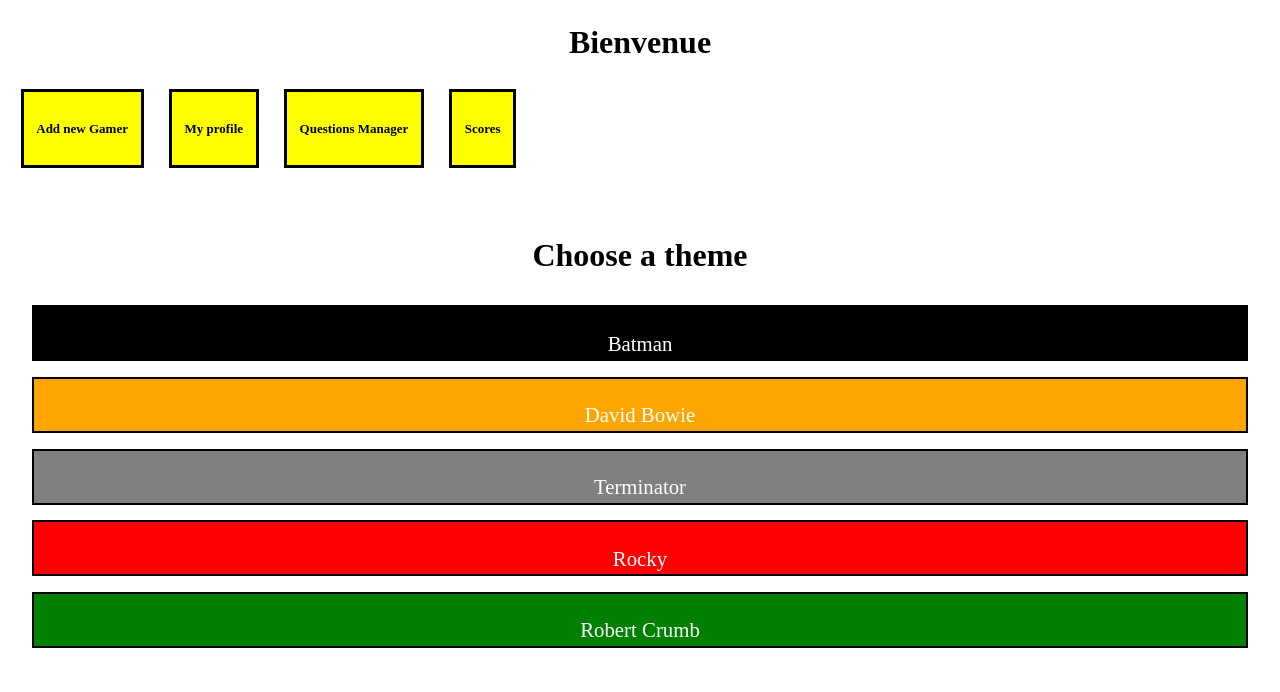
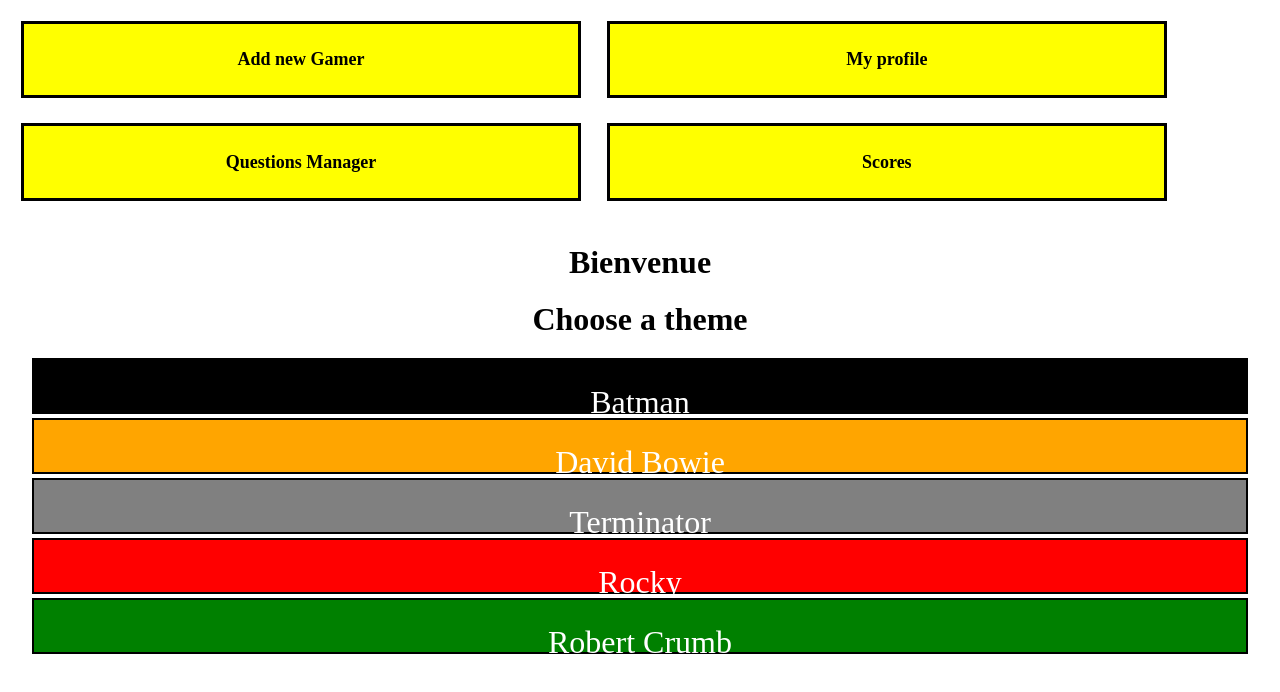
Before and after one commit to GuillaumeDupays/quizFront, an Angular app: page / in a window 1280 px wide. Shown: the top 692 px of the page. Built offline with nearby package versions, Linux system fonts and the light colour scheme; a web font is replaced by a local one.

Commit message:
prepare question object before request post to add new question

```diff
--- a/src/app/manage-questions/manage-questions.component.html
+++ b/src/app/manage-questions/manage-questions.component.html
@@ -8,5 +8,11 @@
   <input type="text" formControlName="responseA" placeholder="Réponse a" />
   <input type="text" formControlName="responseB" placeholder="Réponse b" />
   <input type="text" formControlName="responseC" placeholder="Réponse c" />
+  <select name="goodRes" id="goodRes" formControlName="goodRes">
+    <option value="" disabled selected>Sélectionne la bonne réponse</option>
+    <option value="a">Réponse a</option>
+    <option value="b">Réponse b</option>
+    <option value="c">Réponse c</option>
+  </select>
   <button (click)="addQuestion()">Next question</button>
 </div>
--- a/src/app/manage-questions/manage-questions.component.ts
+++ b/src/app/manage-questions/manage-questions.component.ts
@@ -12,7 +12,8 @@
   form: FormGroup;
   numberQuestion: number = 1;
   constructor(
-    private fb: FormBuilder // private questionService: QuizInformations
+    private fb: FormBuilder,
+    private questionService: QuizInformations
   ) {
     this.form = this.fb.group({
       theme: ['', Validators.required],
@@ -21,18 +22,22 @@
       responseA: ['', Validators.required],
       responseB: ['', Validators.required],
       responseC: ['', Validators.required],
+      goodRes: ['', Validators.required],
     });
   }
 
   ngOnInit(): void {}
   addQuestion() {
-    this.numberQuestion += 1;
+    const idQuiz = 1;
+    const newIdQuestion = this.numberQuestion
+      .toString()
+      .concat(idQuiz.toString());
     const form = this.form.value;
     console.log('form :>> ', form);
     const newQuestion: Question = {
-      idQuiz: 1,
+      idQuiz: idQuiz,
       theme: form.theme,
-      idQuestion: 1,
+      idQuestion: parseInt(newIdQuestion),
       numQuestion: this.numberQuestion,
       contentQuestion: form.contentQuestion,
       responses: [
@@ -47,5 +52,6 @@
     console.log('newQuestion :>> ', newQuestion);
     this.form.reset();
     // this.questionService.createQuestion(newQuestion).subscribe();
+    this.numberQuestion += 1;
   }
 }
--- a/src/app/quiz/quiz.component.html
+++ b/src/app/quiz/quiz.component.html
@@ -1,5 +1,4 @@
 <div class="app-quiz">
-  <h1>Bienvenue {{ currGamer?.newGamer }}</h1>
   <div class="row header-btns-box">
     <button [routerLink]="['/gamer']" class="home-button">Add new Gamer</button>
     <button [routerLink]="['/login']" class="home-button">My profile</button>
@@ -9,6 +8,7 @@
     <button class="home-button">Scores</button>
   </div>
 
+  <h1>Bienvenue {{ currGamer?.newGamer }}</h1>
   <h1>{{ quizTitle }}</h1>
   <!-- <a routerLink="/terminator" routerLinkActive="active"></a> -->
   <div *ngFor="let quiz of currentQuizList" class="btns-box">
--- a/src/app/quiz/quiz.component.sass
+++ b/src/app/quiz/quiz.component.sass
@@ -5,15 +5,13 @@
 .btns-box
   margin: auto
   height: 5vh
-.header-btns-box
-  display: inline-flex
-  margin-bottom: 5vh
 .home-button
-  padding: 1%
+  min-width: 43.8vw
+  padding: 2%
   border: 3px solid black
   background: yellow
   color: black
-  font-size: small
+  font-size: large
   font-weight: bold
   margin: 1%
 
@@ -24,7 +22,7 @@
   margin: auto
   width: 95vw
   height: 7vh
-  font-size: 1.3em
+  font-size: 2em
 
 h1
   margin: auto
```
